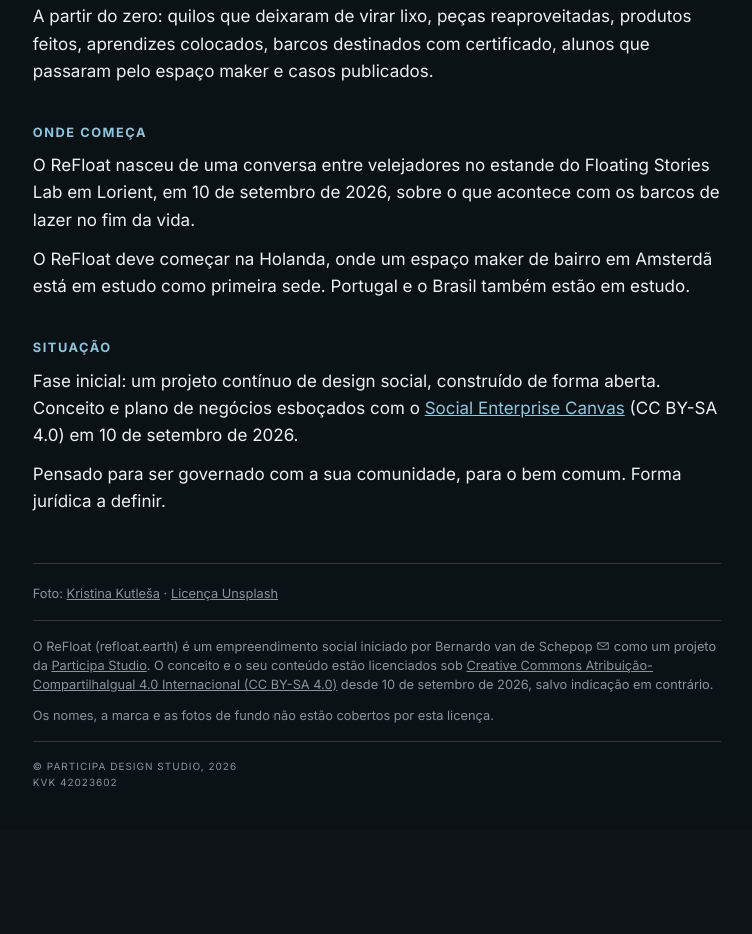
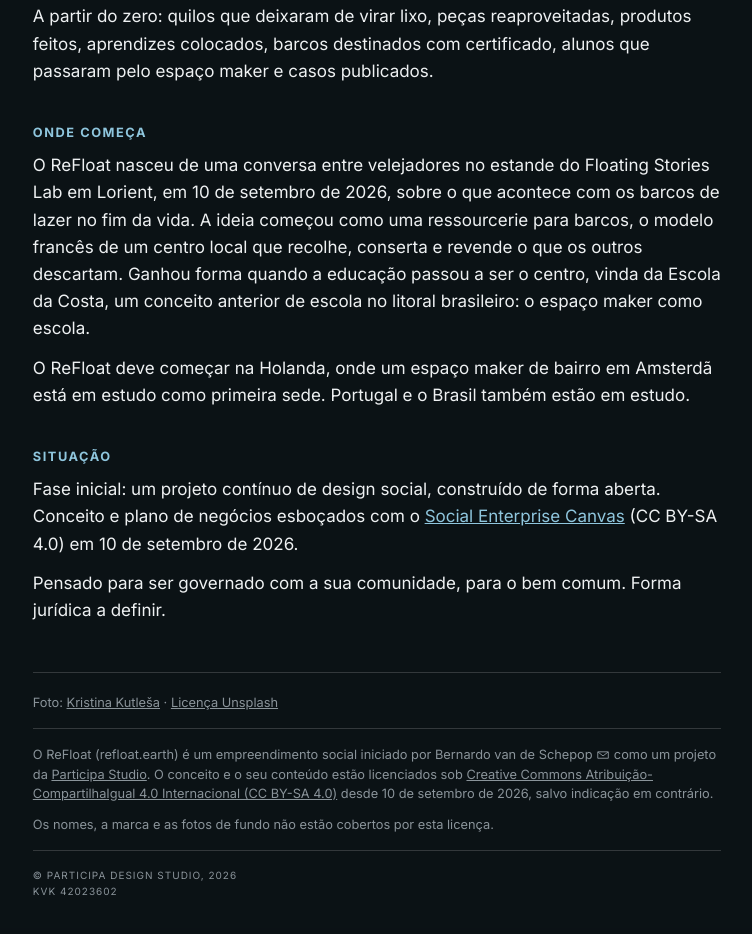
Before and after one commit to participa-studio/refloat, a plain HTML site: page pt/index.html in a window 1280 px wide. Shown: the part 2512-3446 px from the top of the page, without its empty margins (100-852 px from the left). Before the commit the page ends 3374 px from the top, so only its background shows below. Drawn offline with Linux system fonts and the light colour scheme.

Commit message:
ReFloat origin: a ressourcerie for boats, with education from Escola da Costa
Co-Authored-By: Claude Opus 5.5 <noreply@anthropic.com>
Claude-Session: https://claude.ai/code/session_01E52GWP5LzmV4YvCwfht4er

```diff
--- a/pt/index.html
+++ b/pt/index.html
@@ -287,7 +287,7 @@
   <p>A partir do zero: quilos que deixaram de virar lixo, peças reaproveitadas, produtos feitos, aprendizes colocados, barcos destinados com certificado, alunos que passaram pelo espaço maker e casos publicados.</p>
 
   <h2>Onde começa</h2>
-  <p>O ReFloat nasceu de uma conversa entre velejadores no estande do Floating Stories Lab em Lorient, em 10 de setembro de 2026, sobre o que acontece com os barcos de lazer no fim da vida.</p>
+  <p>O ReFloat nasceu de uma conversa entre velejadores no estande do Floating Stories Lab em Lorient, em 10 de setembro de 2026, sobre o que acontece com os barcos de lazer no fim da vida. A ideia começou como uma ressourcerie para barcos, o modelo francês de um centro local que recolhe, conserta e revende o que os outros descartam. Ganhou forma quando a educação passou a ser o centro, vinda da Escola da Costa, um conceito anterior de escola no litoral brasileiro: o espaço maker como escola.</p>
   <p>O ReFloat deve começar na Holanda, onde um espaço maker de bairro em Amsterdã está em estudo como primeira sede. Portugal e o Brasil também estão em estudo.</p>
 
   <h2>Situação</h2>
```
Also changed, not shown: index.html (+1 -1 lines).
